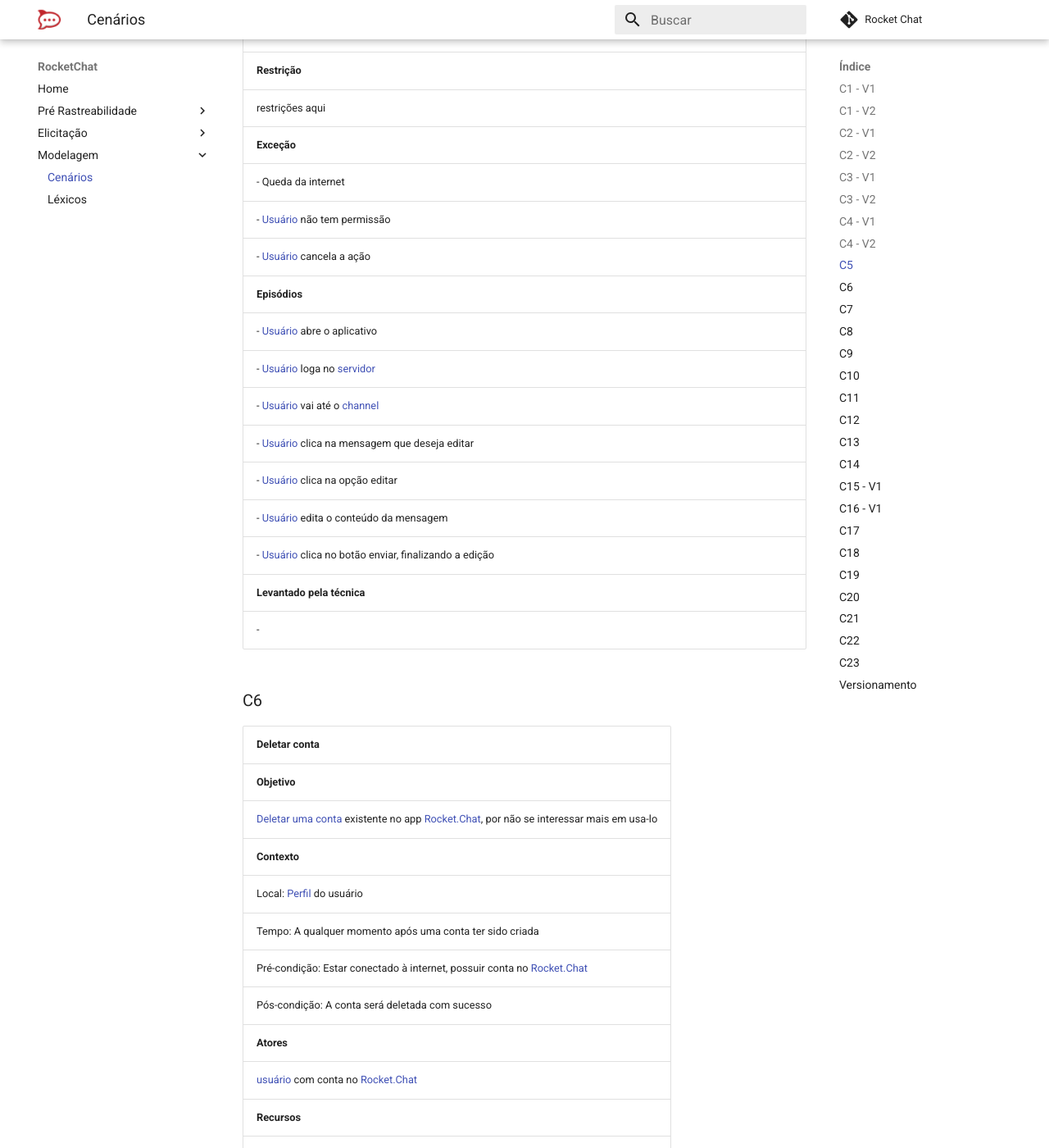
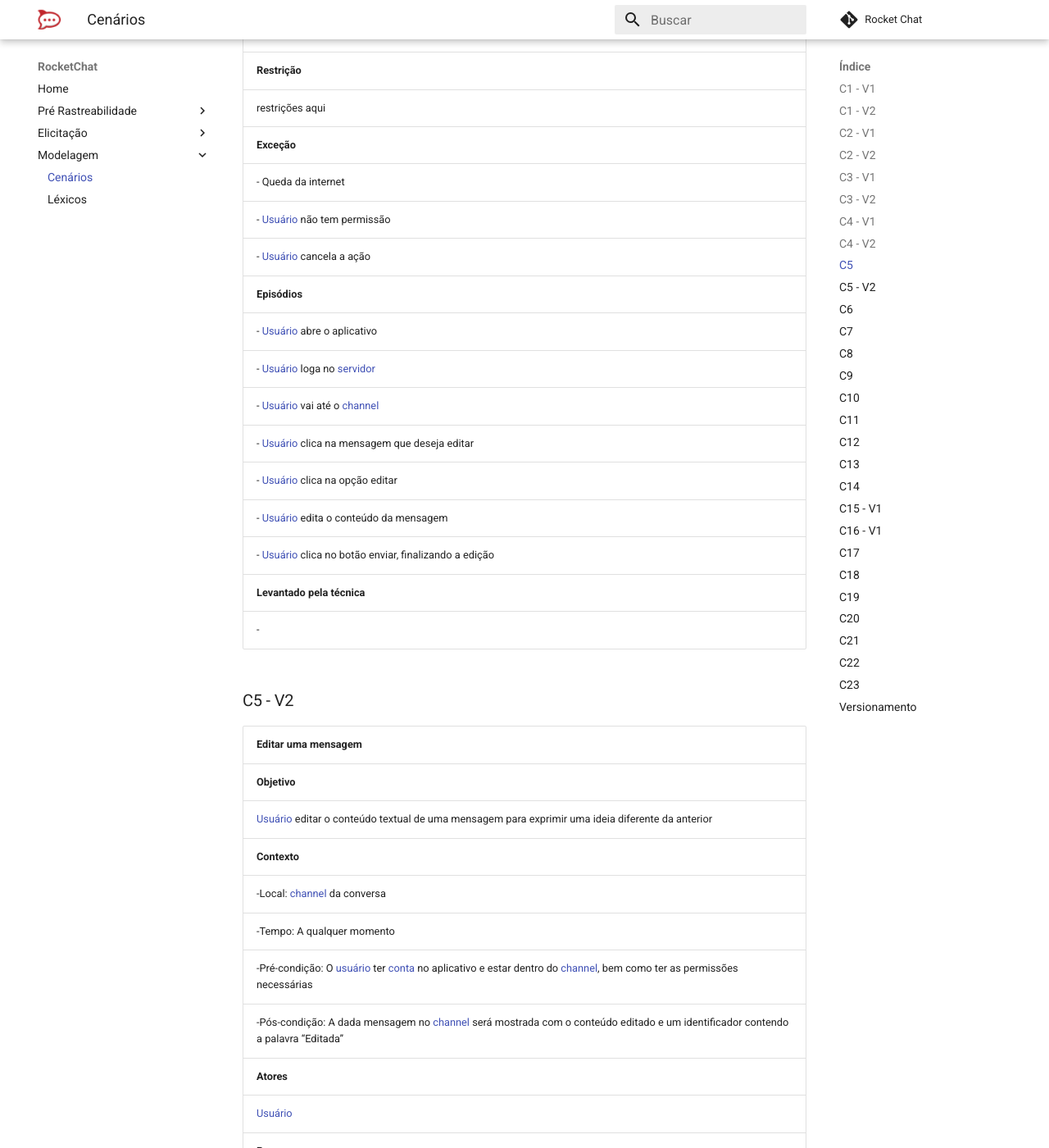
Before and after one commit to MarcosNBJ/2019.1-RocketChat, an MkDocs documentation site: the page built from docs/Modelagem/cenarios.md, in a window 1280 px wide and 1400 px high, scrolled down 14213 px. Shown: the whole window at 82% size. Built offline with MkDocs 1.6.1 and Material for MkDocs 9.7.7, drawn with Linux system fonts in a browser that asks for light colours; comment, search, counter and statistics services are not loaded; some of the changed text lies outside the part shown.

Commit message:
Update cenarios.md

```diff
--- a/docs/Modelagem/cenarios.md
+++ b/docs/Modelagem/cenarios.md
@@ -339,6 +339,41 @@
 |- [Usuário](lexicos.md#l19) clica no botão enviar, finalizando a edição|
 |**Levantado pela técnica**|
 | - |
+
+### C5 - V2
+
+|**Editar uma mensagem**|
+|--|
+|**Objetivo** |
+| [Usuário](lexicos.md#l19) editar o conteúdo textual de uma mensagem para exprimir uma ideia diferente da anterior |
+|**Contexto** |
+|-Local: [channel](lexicos.md#l1) da conversa|
+|-Tempo: A qualquer momento|
+|-Pré-condição: O [usuário](lexicos.md#l19) ter [conta](lexicos.md#l67) no aplicativo e estar dentro do [channel](lexicos.md#l1), bem como ter as permissões necessárias
+|-Pós-condição: A dada mensagem no [channel](lexicos.md#l1) será mostrada com o conteúdo editado e um identificador contendo a palavra “Editada”|
+|**Atores** |
+|  [Usuário](lexicos.md#l19) |
+|**Recursos** |
+|- Internet|
+|- [Conta](lexicos.md#l67) no aplicativo|
+|**Restrição**|
+|- Qualidade da conexão com a internet |
+|- Usuário exprimir corretamente a ideia que gostaria|
+|**Exceção** |
+|- Queda da internet|
+|- [Usuário](lexicos.md#l19) não tem permissão|
+|- [Usuário](lexicos.md#l19) cancela a ação|
+|**Episódios** |
+|- [Usuário](lexicos.md#l19) abre o aplicativo|
+|- [Usuário](lexicos.md#l19) loga no [servidor](lexicos.md#l18)|
+|- [Usuário](lexicos.md#l19) vai até o [channel](lexicos.md#l1)|
+|- [Usuário](lexicos.md#l19) clica na mensagem que deseja editar|
+|- [Usuário](lexicos.md#l19) clica na opção editar|
+|- [Usuário](lexicos.md#l19) edita o conteúdo da mensagem|
+|- [Usuário](lexicos.md#l19) clica no botão enviar, finalizando a edição|
+|**Levantado pela técnica**|
+| - |
+
 
 ### C6
 
```
